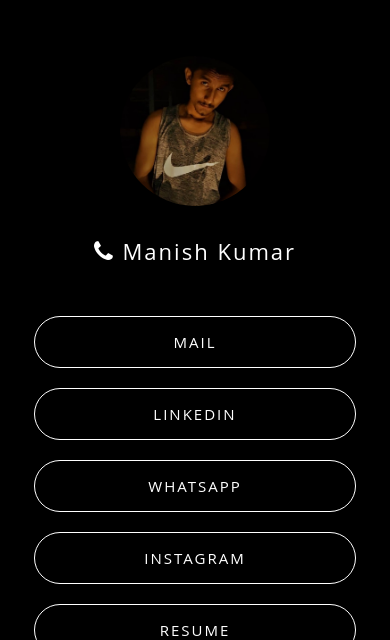
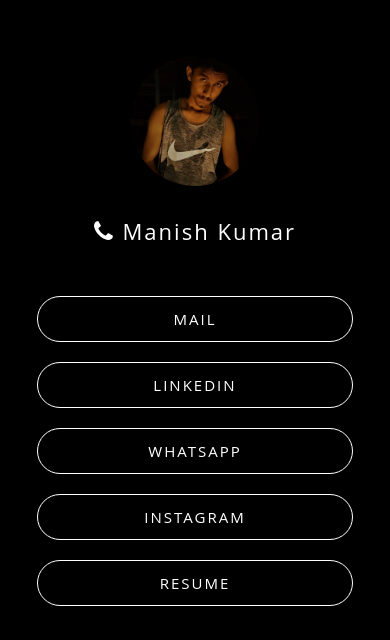
Before and after one commit to manish240701/leo, a plain HTML site: page index.html in a window 390 px wide. Shown: the top 640 px of the page. Drawn offline with Linux system fonts and the light colour scheme.

Commit message:
Update style.css

```diff
--- a/style.css
+++ b/style.css
@@ -16,7 +16,7 @@ img {
     margin-right: auto;
     margin-top: 7%;
     height: auto;
-    max-width: 150px;
+    max-width: 130px;
   }
 
 .profile-name {
@@ -58,7 +58,7 @@ a:hover {
 @media only screen and (max-width: 600px) {
   .links {
     margin-top: 20px;
-    padding: 15px;
+    padding: 12px;
     border: 0.5px solid white;
     border-width: 1px;
     width: 290px;
```
